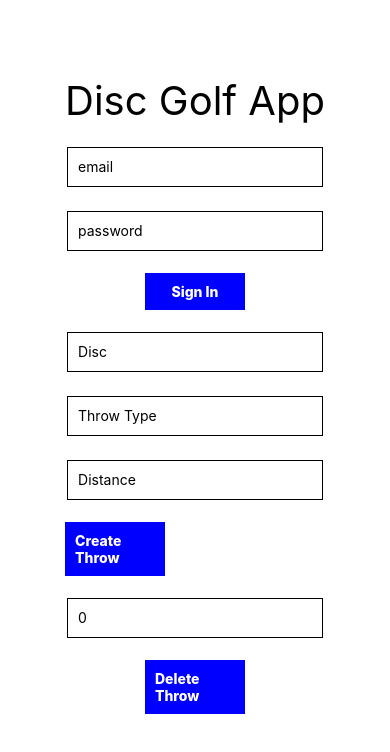
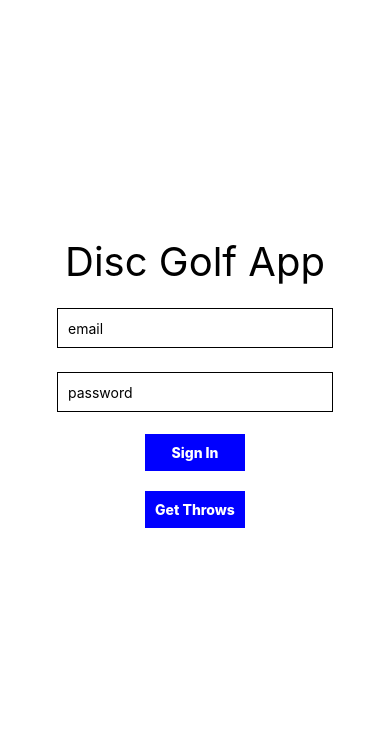
Before and after one commit to jbanning22/DGAppFrontend, a React Native app: screen / in a window 390 px wide. Shown: the top 752 px of the page. Built offline with nearby package versions, Linux system fonts and the light colour scheme.

Commit message:
can render throw data on the flatlist

```diff
--- a/App.tsx
+++ b/App.tsx
@@ -27,7 +27,7 @@ const App = () => {
   const [throwId, setThrowId] = useState(0);
   //   const [enteredId, setEnteredId] = useState('');
 
-  const [throwData, setThrowData] = useState({});
+  const [throwData, setThrowData] = useState([]);
 
   const [accessToken, setAccessToken] = useState('');
   const [emailInput, setEmailInput] = useState('');
@@ -300,34 +300,66 @@ const App = () => {
     }
   };
 
-  //   const editThrow = async id => {
-  //     const headers = {
-  //       Authorization: `Bearer ${accessToken}`,
-  //     };
-  //     try {
-  //       const measuredThrow = await axios.patch(
-  //         `http://localhost:3000/measure-throws/${id}`,
-  //         {disc: discName, distance: distance, throwtype: throwName},
-  //         {headers},
-  //       );
-  //       setThrowData(measuredThrow.data);
-  //       //   setThrowData(measuredThrow.data);
-  //     } catch (error) {
-  //       console.log(error);
-  //     }
-  //   };
+  const getThrows = async () => {
+    const headers = {
+      Authorization: `Bearer ${accessToken}`,
+    };
+    try {
+      const measuredThrows = await axios.get(
+        'http://localhost:3000/measure-throws',
+        {headers},
+      );
+      console.log('measured Throws console.log is: ', measuredThrows.data);
+      setThrowData(measuredThrows.data);
+    } catch (error) {
+      console.log(error);
+    }
+  };
 
-  //   const renderItem2 = ({item}) => {
-  //     console.log('render item is: ', item);
-  //     return (
-  //       <View style={styles.renderItemStyle}>
-  //         <Text style={{alignSelf: 'center', fontSize: 20, fontWeight: '600'}}>
-  //           {' '}
-  //           Throws: {item}
-  //         </Text>
-  //       </View>
-  //     );
-  //   };
+  const getThrowsById = async () => {
+    const headers = {
+      Authorization: `Bearer ${accessToken}`,
+    };
+    try {
+      const measuredThrow = await axios.get(
+        `http://localhost:3000/measure-throws/${throwId}`,
+        {headers},
+      );
+      setThrowData(measuredThrow.data);
+      console.log(measuredThrow.data);
+    } catch (error) {
+      console.log(error);
+    }
+  };
+
+  const editThrow = async () => {
+    const headers = {
+      Authorization: `Bearer ${accessToken}`,
+    };
+    try {
+      const measuredThrow = await axios.patch(
+        `http://localhost:3000/measure-throws/${throwId}`,
+        {disc: discName, distance: distance, throwtype: throwName},
+        {headers},
+      );
+      setThrowData(measuredThrow.data);
+      //   setThrowData(measuredThrow.data);
+    } catch (error) {
+      console.log(error);
+    }
+  };
+
+  const renderItem2 = ({item}) => {
+    console.log('render item is: ', item);
+    return (
+      <View style={styles.renderItemStyle}>
+        <Text style={{alignSelf: 'center', fontSize: 20, fontWeight: '600'}}>
+          {' '}
+          Throws: {item.disc}
+        </Text>
+      </View>
+    );
+  };
   //   const handlePress = courseLength => {
   //     if (courseLength === '18') {
   //       setCourseLength(18);
@@ -340,6 +372,7 @@ const App = () => {
   //     // setThrowId(parseInt(enteredId));
   //     deleteThrow(throwId);
   //   };
+  console.log('throw data is: ', throwData);
   return (
     <SafeAreaView style={styles.box1}>
       <View>
@@ -364,7 +397,7 @@ const App = () => {
         <TouchableOpacity style={styles.button} onPress={signIn}>
           <Text style={styles.buttonText}>Sign In</Text>
         </TouchableOpacity>
-        <TextInput
+        {/* <TextInput
           style={styles.textInput}
           onChangeText={setDiscName}
           value={discName}
@@ -384,30 +417,33 @@ const App = () => {
           value={distance}
           placeholder={'Distance'}
           clearButtonMode={'always'}
-        />
+        /> */}
         <View style={{flexDirection: 'row'}}>
-          <TouchableOpacity style={styles.button} onPress={createThrow}>
+          {/* <TouchableOpacity style={styles.button} onPress={createThrow}>
             <Text style={styles.buttonText}>Create Throw</Text>
-          </TouchableOpacity>
+          </TouchableOpacity> */}
           {/* <TouchableOpacity style={styles.button} onPress={editThrow}>
             <Text style={styles.buttonText}>Edit Throw</Text>
           </TouchableOpacity> */}
         </View>
-        <TextInput
+        {/* <TextInput
           style={styles.textInput}
           onChangeText={setThrowId}
           value={throwId}
           placeholder={'throw id'}
           clearButtonMode={'always'}
-        />
-        <TouchableOpacity style={styles.button} onPress={deleteThrow}>
+        /> */}
+        {/* <TouchableOpacity style={styles.button} onPress={deleteThrow}>
           <Text style={styles.buttonText}>Delete Throw</Text>
+        </TouchableOpacity> */}
+        <TouchableOpacity style={styles.button} onPress={getThrows}>
+          <Text style={styles.buttonText}>Get Throws</Text>
         </TouchableOpacity>
-        {/* <FlatList
+        <FlatList
           renderItem={renderItem2}
           data={throwData}
           contentContainerStyle={styles.flatlistStyle}
-        /> */}
+        />
         {/* <TextInput
           style={styles.textInput}
           onChangeText={setCourseName}
```
